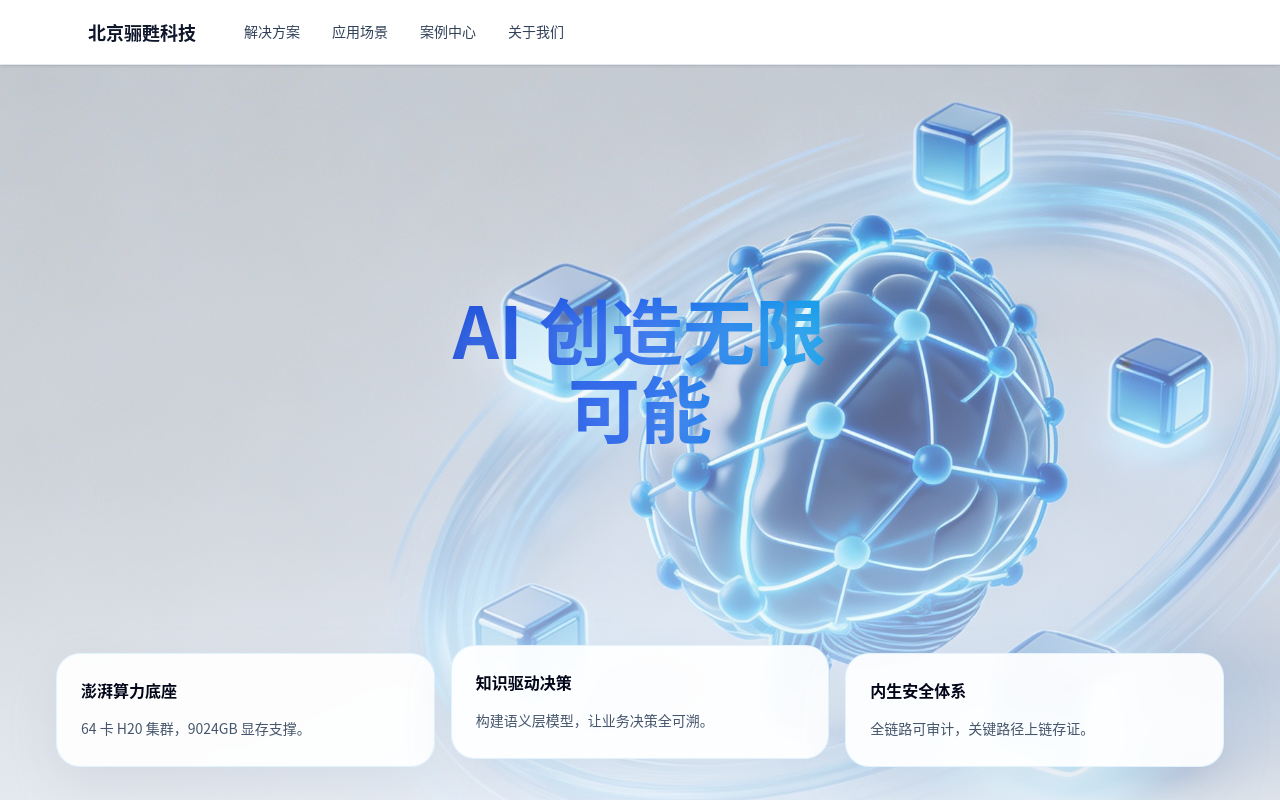
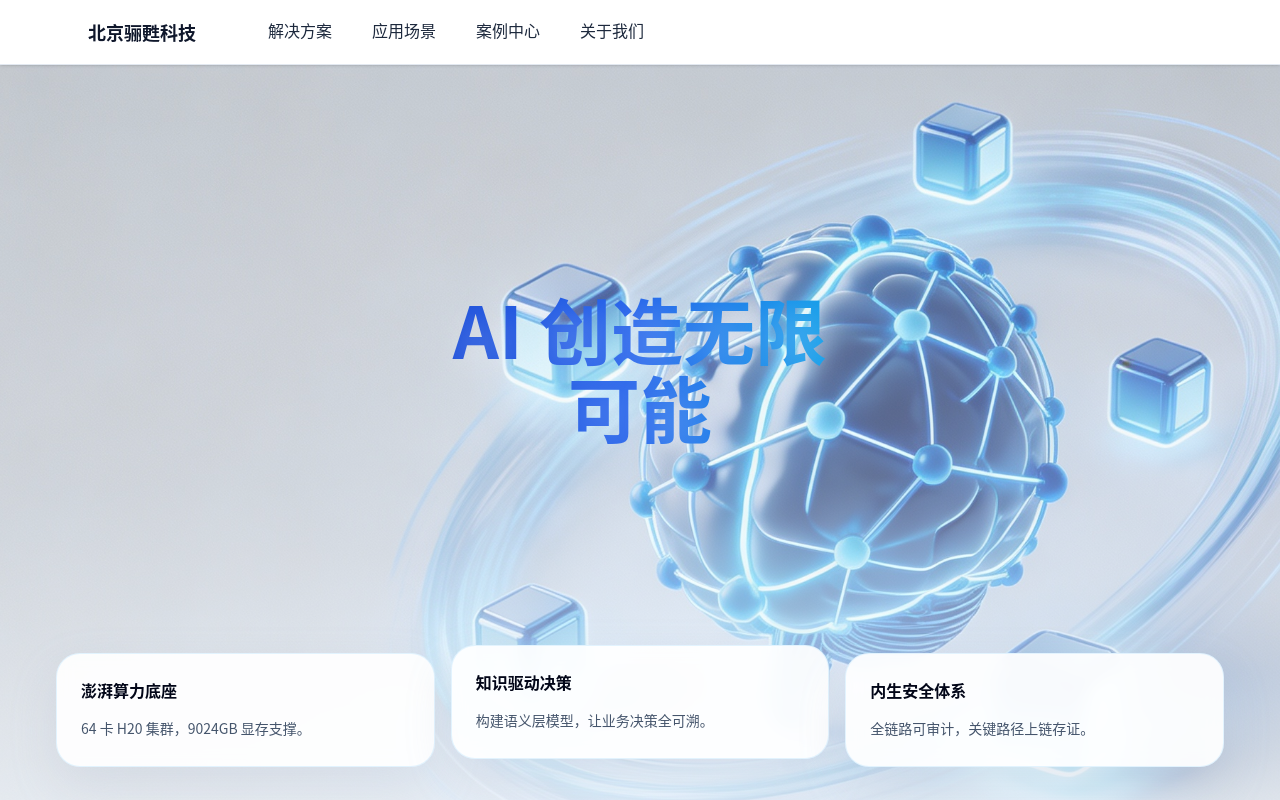
Before and after one commit to Shadowzzh/qidun-lisu, a Next.js app in the folder lisu-official-site/: page / in a window 1280 px wide. Shown: the top 800 px of the page. Built offline with nearby package versions, Linux system fonts and the light colour scheme.

Commit message:
调整头部下拉菜单样式

```diff
--- a/lisu-official-site/src/components/site/header-desktop-nav.ts
+++ b/lisu-official-site/src/components/site/header-desktop-nav.ts
@@ -1,14 +1,19 @@
+import { cn } from "@/lib/utils";
+
 export type HeaderMenuId = "solution" | "scenarios" | "cases" | "company";
 
 const desktopNavItemBaseClassName =
-  "flex h-full flex-col justify-center whitespace-nowrap border-b-[3px] px-4 text-sm transition-colors";
+  "flex h-full flex-col justify-center whitespace-nowrap border-b-4 px-5 text-base leading-none transition-colors duration-200";
 
 export function getDesktopNavItemClassName(isActive: boolean) {
   if (isActive) {
-    return `${desktopNavItemBaseClassName} border-sky-700 text-sky-700 font-semibold`;
+    return cn(desktopNavItemBaseClassName, "border-sky-700 text-sky-700 font-medium");
   }
 
-  return `${desktopNavItemBaseClassName} border-transparent text-slate-700 hover:border-sky-700 hover:text-sky-700`;
+  return cn(
+    desktopNavItemBaseClassName,
+    "border-transparent text-slate-800 hover:border-sky-700 hover:text-sky-700",
+  );
 }
 
 export function isHeaderMenuOpen(openMenu: HeaderMenuId | null, menu: HeaderMenuId) {
--- a/lisu-official-site/src/components/site/header.tsx
+++ b/lisu-official-site/src/components/site/header.tsx
@@ -17,12 +17,20 @@ import type { NavColumn } from "@/types/site";
 function renderMenuColumn(column: NavColumn) {
   return (
     <div key={column.title}>
-      <p className="text-sm font-semibold text-sky-700">{column.title}</p>
-      <div className="mt-3 h-px bg-slate-200" />
-      <ul className="mt-4 space-y-3">
+      <div className="flex items-center gap-1 text-sm font-semibold text-sky-700 text-balance">
+        <span>{column.title}</span>
+        <span aria-hidden="true" className="text-sky-400">
+          ›
+        </span>
+      </div>
+      <div className="mt-3 h-px bg-sky-100" />
+      <ul className="mt-5 space-y-5">
         {column.items.map((item) => (
           <li key={item.label}>
-            <SiteLink item={item} className="text-sm text-slate-700 transition-colors hover:text-sky-700">
+            <SiteLink
+              item={item}
+              className="block text-base text-slate-800 text-pretty transition-colors duration-200 hover:text-sky-700"
+            >
               {item.label}
             </SiteLink>
           </li>
@@ -61,13 +69,13 @@ export function Header() {
       onMouseLeave={() => setOpenMenu(null)}
     >
       <div className="mx-auto flex h-16 max-w-6xl items-center justify-between gap-6 px-4 md:px-6">
-        <div className="flex h-full items-center gap-8">
+        <div className="flex h-full items-center gap-10">
           <Link href="/" className="text-base font-semibold text-slate-900 md:text-lg" prefetch={false}>
             北京骊甦科技
           </Link>
 
-          <nav aria-label="主导航" className="hidden h-full md:block">
-            <ul className="flex h-full items-stretch">
+          <nav aria-label="主导航" className="hidden h-full md:flex md:items-stretch">
+            <ul className="flex h-full items-stretch pl-3">
               {siteNavMenus.map((menu) => (
                 <li key={menu.id} className="flex h-full items-stretch">
                   <button
@@ -90,8 +98,11 @@ export function Header() {
       </div>
 
       {activeMenu ? (
-        <div data-testid="desktop-nav-panel" className="absolute inset-x-0 top-full border-t border-slate-200 bg-white shadow-lg">
-          <div className="mx-auto grid max-w-6xl gap-8 px-6 py-8 md:grid-cols-2">
+        <div
+          data-testid="desktop-nav-panel"
+          className="absolute inset-x-0 top-full border-t border-sky-100 bg-slate-50 shadow-lg"
+        >
+          <div className="mx-auto grid max-w-6xl gap-10 px-6 py-8 md:grid-cols-2">
             {activeMenu.columns.map((column) => renderMenuColumn(column))}
           </div>
         </div>
```
Also changed, not shown: 1 other file (tests, documents, lock files or other folders).
